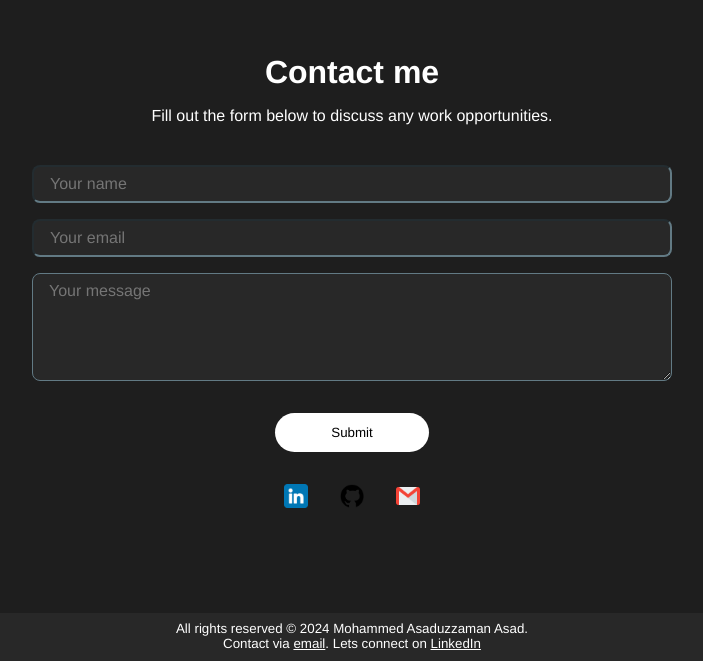
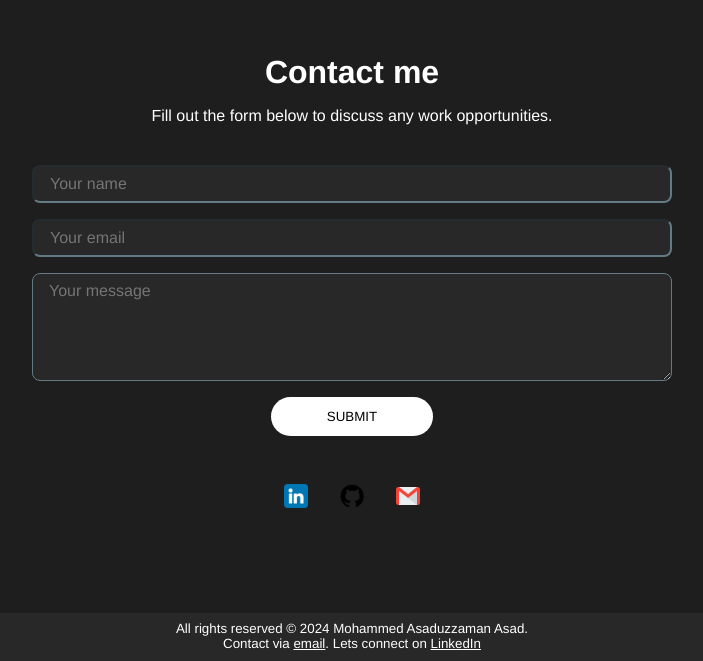
Before and after one commit to maza21asad/asadportfolio, a React (Create React App) app: page / in a window 1280 px wide. Shown: the part 3035-3696 px from the top of the page, without its empty margins (288-991 px from the left). Built offline with nearby package versions, Linux system fonts and the light colour scheme.

Commit message:
Contact form updated

```diff
--- a/package.json
+++ b/package.json
@@ -3,6 +3,7 @@
   "version": "0.1.0",
   "private": true,
   "dependencies": {
+    "@emailjs/browser": "^4.3.3",
     "@testing-library/jest-dom": "^5.17.0",
     "@testing-library/react": "^13.4.0",
     "@testing-library/user-event": "^13.5.0",
--- a/src/components/Contact/contact.css
+++ b/src/components/Contact/contact.css
@@ -46,6 +46,7 @@
 
 .submitBtn {
     background: white;
+    color: #000;
     padding: 0.75rem 3.5rem;
     border: none;
     border-radius: 2rem;
@@ -55,6 +56,7 @@
 .submitBtn:hover {
     cursor: pointer;
     background: #627a84;
+    color: white;
 }
 
 .socialLinks {
--- a/src/components/Contact/contact.js
+++ b/src/components/Contact/contact.js
@@ -1,10 +1,40 @@
-import React from "react";
+import React, { useRef, useState } from "react";
 import "./contact.css";
 import Github from "../../assets/github.png";
 import LinkedIn from "../../assets/linkedin.png";
 import Gmail from "../../assets/gmail.png";
+import emailjs from "@emailjs/browser";
 
 function Contact() {
+  const form = useRef();
+  const [isFormValid, setIsFormValid] = useState(false);
+  const sendEmail = (e) => {
+    e.preventDefault();
+
+    emailjs
+      .sendForm("service_3jfrfo9", "template_9afjtcr", form.current, {
+        publicKey: "VwkeFWWPSZv-Ny4WB",
+      })
+      .then(
+        () => {
+          console.log("SUCCESS!");
+          e.target.reset();
+          setIsFormValid(false);
+          alert("Email Sent!");
+        },
+        (error) => {
+          console.log("FAILED...", error.text);
+        }
+      );
+  };
+
+  const handleInputChange = () => {
+    const nameInput = form.current["from_name"].value;
+    const emailInput = form.current["your_email"].value;
+    const messageInput = form.current["message"].value;
+    setIsFormValid(nameInput && emailInput && messageInput);
+  };
+
   return (
     <section id="contact">
       <h2 className="contactTitle">Contact me</h2>
@@ -12,19 +42,37 @@ function Contact() {
         Fill out the form below to discuss any work opportunities.
       </span>
       <img src="" alt="" className="letsConnectImg" />
-      <form className="contactForm">
-        <input type="text" className="name" placeholder="Your name" />
-        <input type="email" className="email" placeholder="Your email" />
+      <form className="contactForm" ref={form} onSubmit={sendEmail}>
+        <input
+          type="text"
+          className="name"
+          placeholder="Your name"
+          name="from_name"
+          onChange={handleInputChange}
+        />
+        <input
+          type="email"
+          className="email"
+          placeholder="Your email"
+          name="your_email"
+          onChange={handleInputChange}
+        />
         <textarea
           name="message"
           className="msg"
           rows="5"
           placeholder="Your message"
+          onChange={handleInputChange}
         />
+        <button
+          type="submit"
+          value="Send"
+          className="submitBtn"
+          disabled={!isFormValid}
+        >
+          SUBMIT
+        </button>
       </form>
-      <button type="submit" value="Send" className="submitBtn">
-        Submit
-      </button>
       <div className="socialLinks">
         <img src={LinkedIn} alt="LinkedIn" className="link" />
         <img src={Github} alt="Github" className="link" />
--- a/src/components/NavBar/navbar.js
+++ b/src/components/NavBar/navbar.js
@@ -63,7 +63,7 @@ const Navbar = () => {
         onClick={() => {
           document
             .getElementById("contact")
-            .scrollIntoView({ behavior: "smooth" });
+            .scrollIntoView({ behavior: "smooth", duration: "500" });
         }}
       >
         <img src={contactImg} alt="Contact Me" className="desktopMenuImg" />{" "}
```
Also changed, not shown: 1 other file (tests, documents, lock files or other folders).
